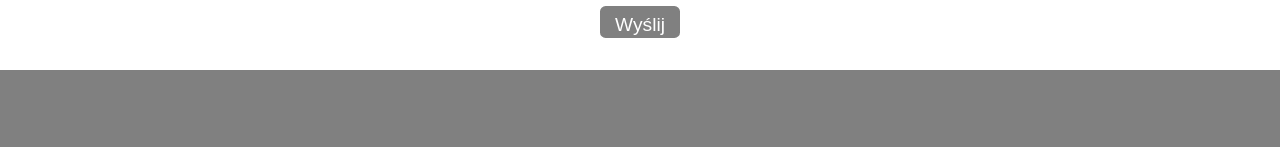
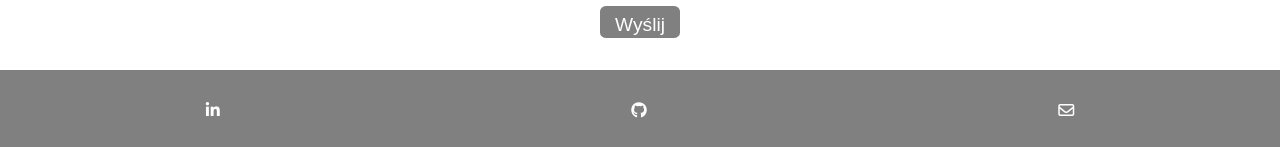
Before and after one commit to kwojtas172/kwojtas172.github.io, a React (Create React App) app: page / in a window 1280 px wide. Shown: the part 7732-7879 px from the top of the page. Built offline with nearby package versions, Linux system fonts and the light colour scheme.

Commit message:
fonts awesome

```diff
--- a/package.json
+++ b/package.json
@@ -4,6 +4,7 @@
   "version": "0.1.0",
   "private": true,
   "dependencies": {
+    "@fortawesome/fontawesome-free": "^5.15.4",
     "@testing-library/jest-dom": "^5.14.1",
     "@testing-library/react": "^11.2.7",
     "@testing-library/user-event": "^12.8.3",
--- a/public/index.html
+++ b/public/index.html
@@ -9,6 +9,7 @@
       name="description"
       content="Web site created using create-react-app"
     />
+    <script src="https://kit.fontawesome.com/46c23f5b00.js" crossorigin="anonymous"></script>
     <link rel="apple-touch-icon" href="%PUBLIC_URL%/logo192.png" />
     <!--
       manifest.json provides metadata used when your web app is installed on a
--- a/src/components/FooterApp.jsx
+++ b/src/components/FooterApp.jsx
@@ -2,15 +2,23 @@ import React from 'react';
 import styled from "styled-components";
 
 const Footer = styled.footer`
+    display: flex;
+    justify-content: space-between;
+    align-items: center;
     width: 100%;
     height: 5rem;
     background-color: grey;
     color: #ffffff;
 `
 
+
 const FooterApp = () => {
     return (
-        <Footer></Footer>
+        <Footer>
+            <i className="fab fa-linkedin-in"></i>
+            <i className="fab fa-github"></i>
+            <i className="far fa-envelope"></i>
+        </Footer>
     );
 }
 
```
Also changed, not shown: 1 other file (tests, documents, lock files or other folders).
